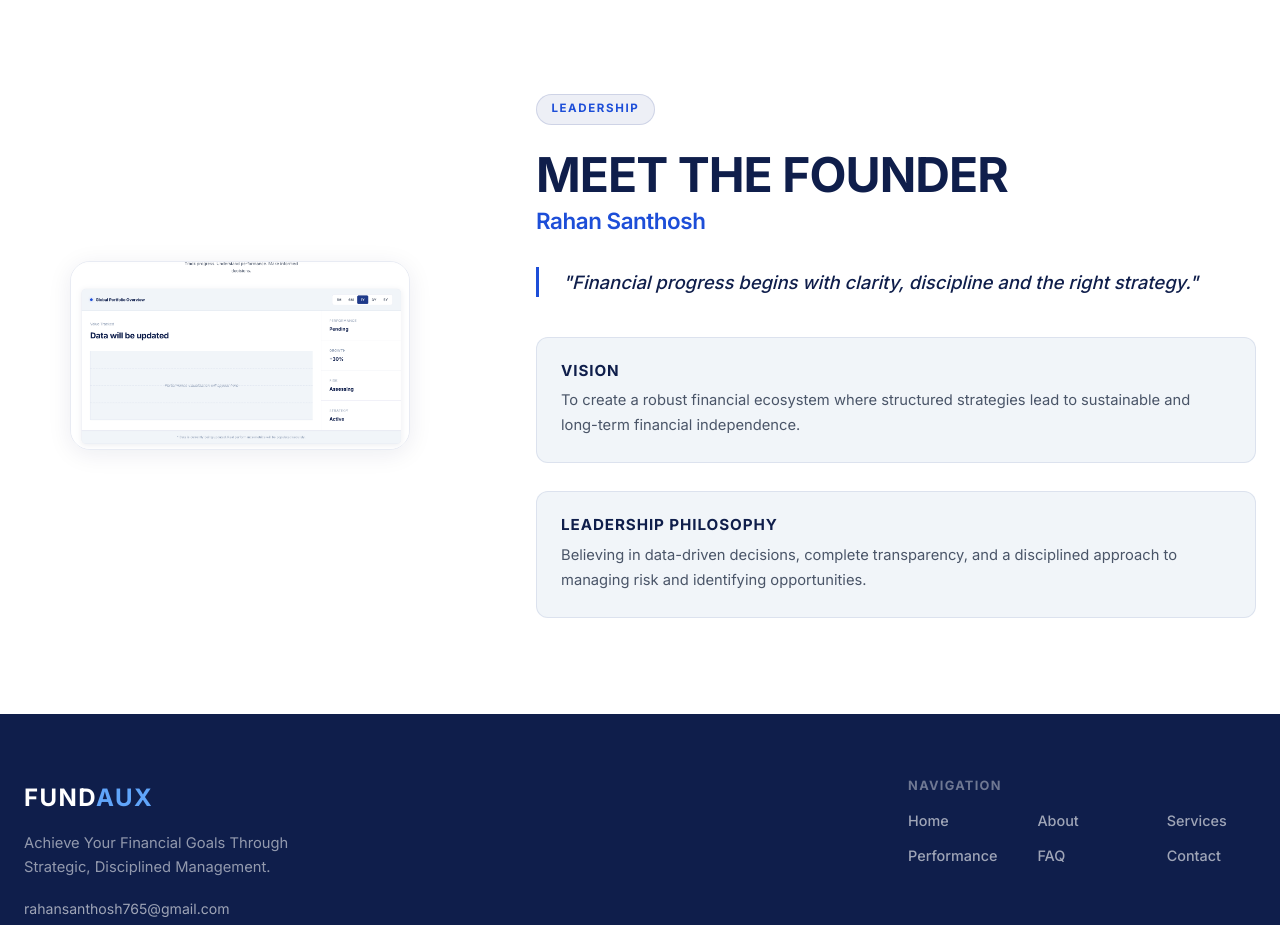
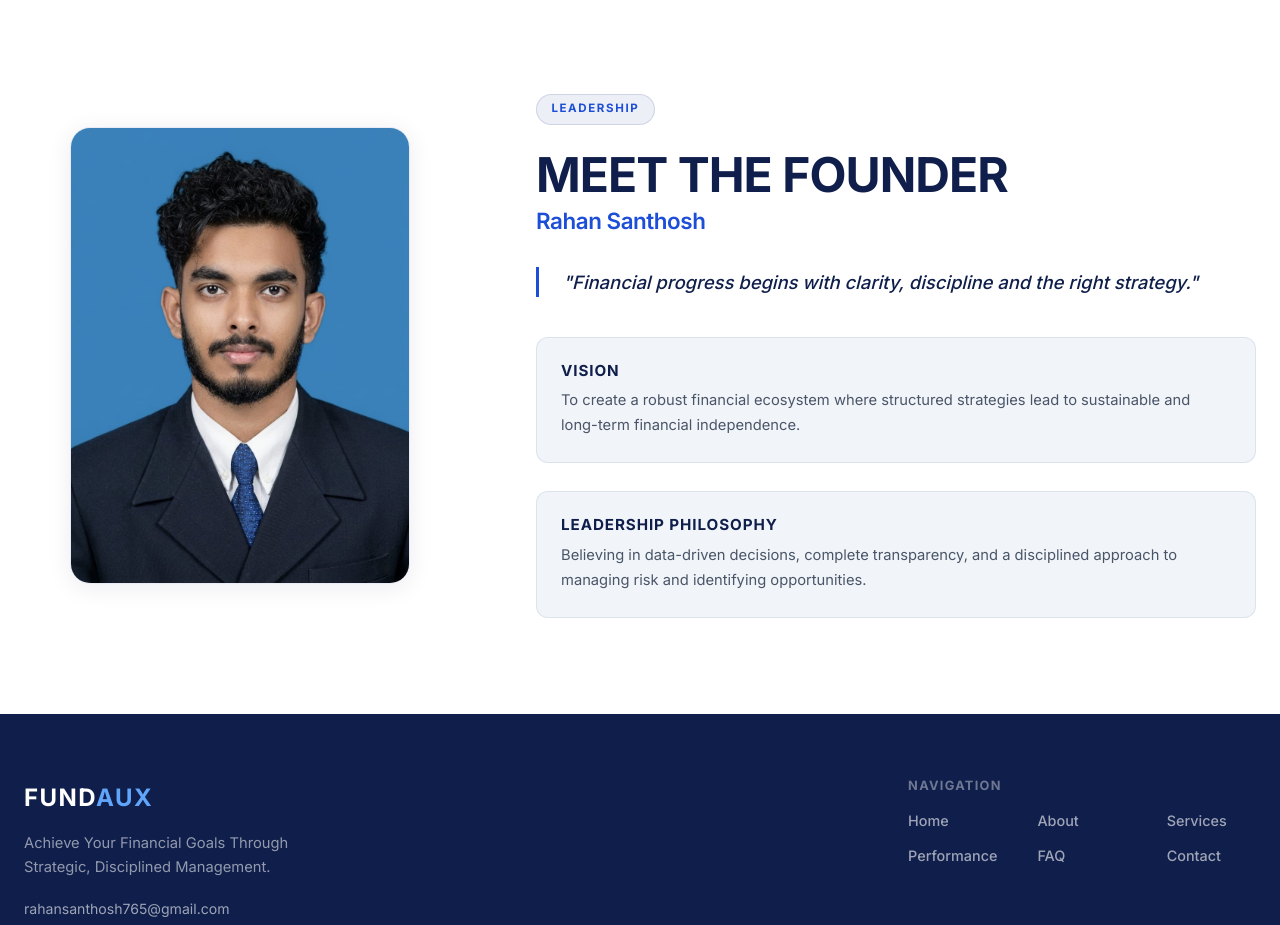
Before and after one commit to rahan-ux/portfolio, a Next.js app: page /about in a window 1280 px wide. Shown: the part 1480-2405 px from the top of the page. Built offline with nearby package versions, Linux system fonts and the light colour scheme.

Commit message:
fix: update founder photo to correct image

```diff
--- a/components/Founder.tsx
+++ b/components/Founder.tsx
@@ -24,7 +24,7 @@ export default function Founder() {
               >
                 {/* eslint-disable-next-line @next/next/no-img-element */}
                 <img
-                  src="/founder.png"
+                  src="/founder.jpg"
                   alt="Rahan Santhosh – Founder of FUNDAUX"
                   style={{
                     width: "100%",
```
Also changed, not shown: public/founder.jpg (added).
